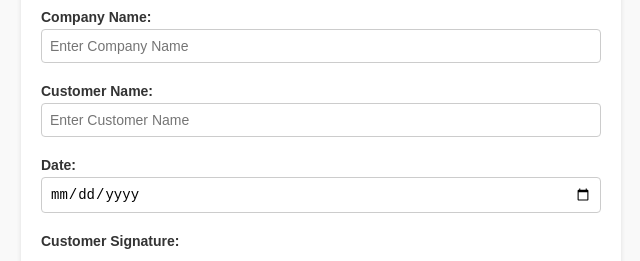
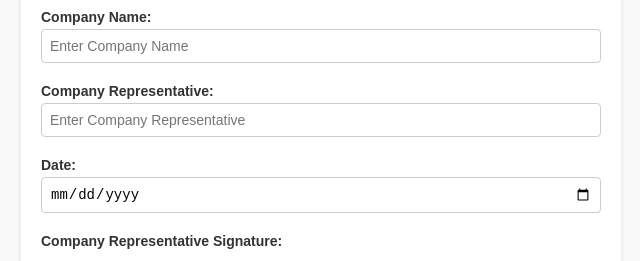
Before and after one commit to JamesDrewCassidy/Signature-Page, a plain HTML site: page index.html in a window 1280 px wide. Shown: the part 519-780 px from the top of the page, without its empty margins (319-959 px from the left). Drawn offline with Linux system fonts and the light colour scheme.

Commit message:
// update more broooookies

```diff
--- a/index.html
+++ b/index.html
@@ -347,17 +347,17 @@
       <label for="customerCompany">Company Name:</label>
       <input type="text" id="customerCompany" placeholder="Enter Company Name" />
 
-      <label for="customerName">Customer Name:</label>
-      <input type="text" id="customerName" placeholder="Enter Customer Name" />
+      <label for="customerName">Company Representative:</label>
+      <input type="text" id="customerName" placeholder="Enter Company Representative" />
 
       <label for="customerDate">Date:</label>
       <input type="date" id="customerDate" />
 
       <div class="signature-line-container">
-        <label for="customerSignatureLine">Customer Signature:</label>
+        <label for="customerSignatureLine">Company Representative Signature:</label>
         <div class="signature-line" id="customerSignatureLine">
           <span id="customerSignaturePlaceholder">Tap to Sign</span>
-          <img id="customerSignatureImg" class="hidden" alt="Customer Signature" />
+          <img id="customerSignatureImg" class="hidden" alt="Company Representative Signature" />
         </div>
       </div>
     </div>
@@ -416,7 +416,7 @@
     <span class="line-value" id="printCustomerCompany">&nbsp;</span>
   </div>
   <div class="line-block">
-    <span class="line-label">Customer Name:</span>
+    <span class="line-label">Company Representative:</span>
     <span class="line-value" id="printCustomerName">&nbsp;</span>
   </div>
   <div class="line-block">
@@ -424,10 +424,10 @@
     <span class="line-value" id="printCustomerDate">&nbsp;</span>
   </div>
   <div class="line-block">
-    <span class="line-label">Signature:</span>
+    <span class="line-label">Company Representative Signature:</span>
   </div>
   <div class="line-block">
-    <img class="signature-image" id="printCustomerSignature" src="" alt="Customer Signature"/>
+    <img class="signature-image" id="printCustomerSignature" src="" alt="Company Representative Signature"/>
   </div>
 
   <hr/>
@@ -435,7 +435,7 @@
   <!-- Inspector Details -->
   <div class="line-block">
     <span class="line-label">Inspector Company:</span>
-    <span class="line-value" id="printInspectorCompany">Omni Technologies, LLC</span>
+    <span class="line-value" id="printInspectorCompany">Omni Technologies, LLC.</span>
   </div>
   <div class="line-block">
     <span class="line-label">Inspector:</span>
@@ -457,7 +457,7 @@
 <div class="modal" id="customerModal">
   <div class="modal-content">
     <div class="modal-header">
-      <h2>Sign (Customer)</h2>
+      <h2>Sign (Company Representative)</h2>
     </div>
     <div class="modal-body">
       <canvas id="signatureCanvasCustomer"></canvas>
```
